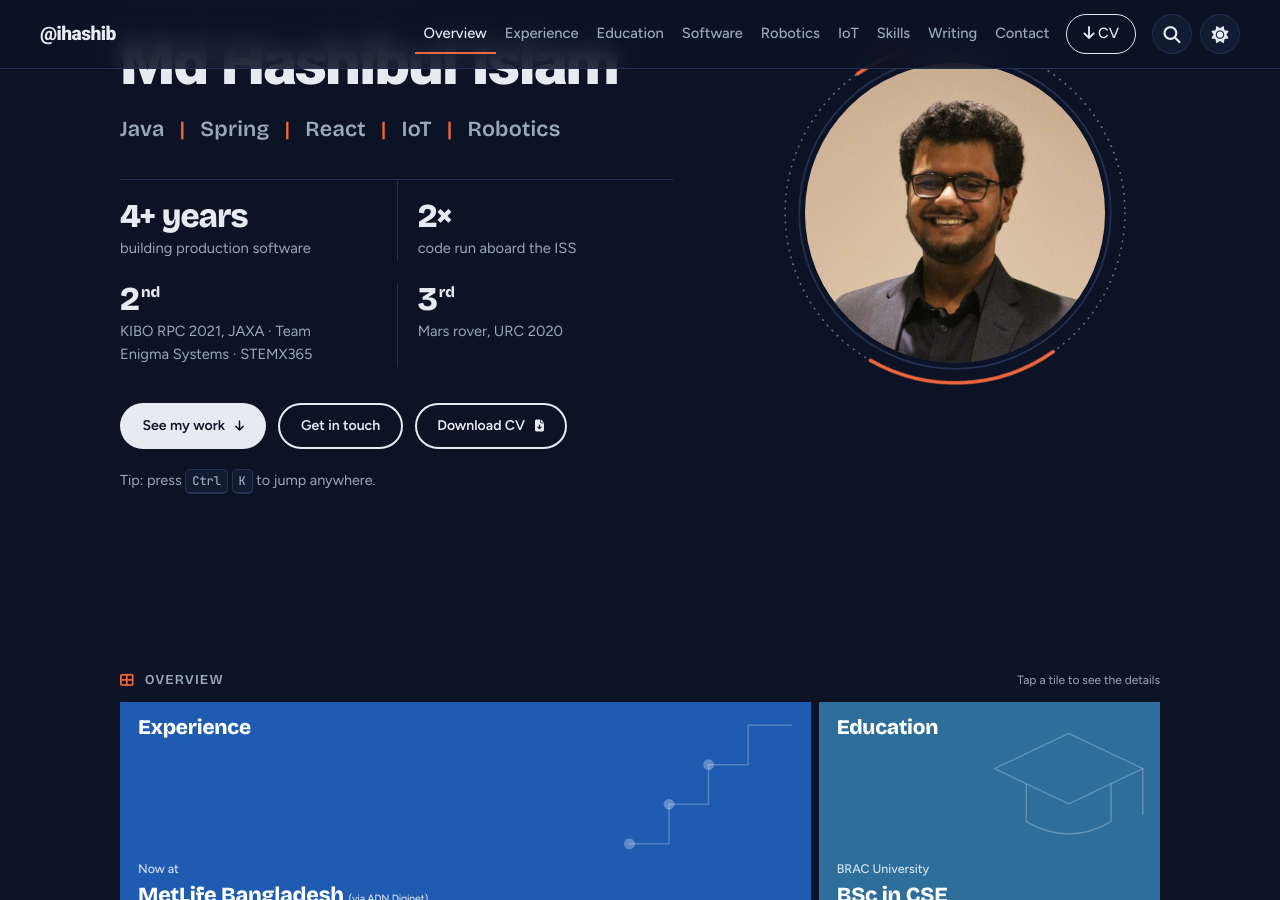
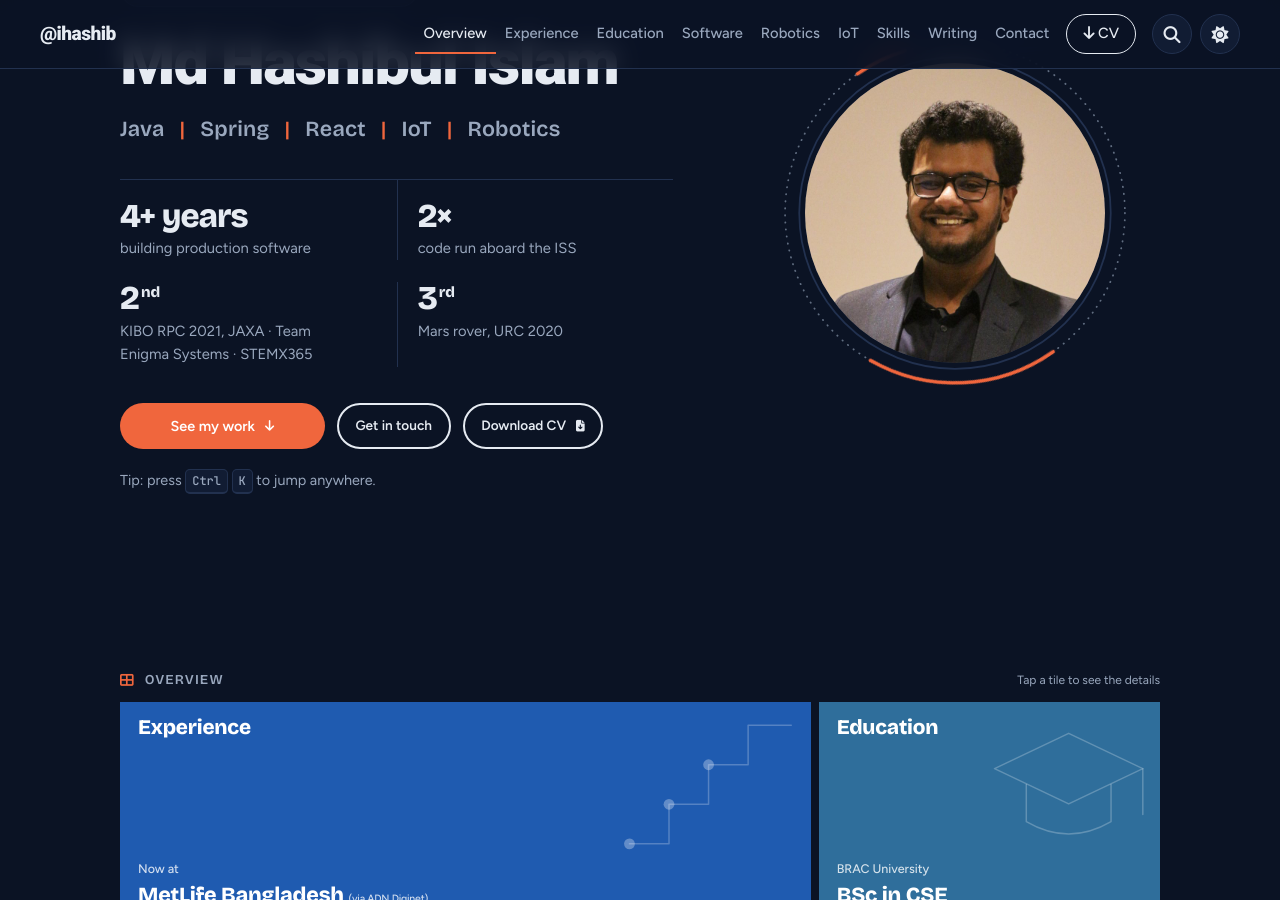
Before and after one commit to ihashib/ihashib.github.io, a Jekyll site: the page built from index.html, in a window 1280 px wide and 900 px high, scrolled down 230 px. Built offline with Jekyll 4.4.1, drawn with Linux system fonts in a browser that asks for light colours.

Commit message:
hero section button changes

```diff
--- a/styles/style.css
+++ b/styles/style.css
@@ -488,6 +488,18 @@ kbd {
   gap: 12px;
   margin-top: 32px;
 }
+/* "See my work" is the one orange call to action; the other two are quieter */
+.hero-actions .btn-solid {
+  background: var(--signal);
+  color: #fff;
+}
+.hero-actions .btn-solid:hover {
+  background: color-mix(in srgb, var(--signal) 86%, #000);
+  color: #fff;
+}
+.hero-actions .btn {
+  justify-content: center;
+}
 
 /* Side-by-side layout: keep all three buttons on one line, easing their
    size down on narrower windows so they still fit the text column */
@@ -534,8 +546,31 @@ kbd {
   }
   .hero-actions .btn {
     white-space: nowrap;
-    font-size: clamp(0.88rem, 1.05vw, 1rem);
-    padding-inline: clamp(14px, 1.6vw, 22px);
+    font-size: clamp(0.85rem, 1vw, 0.95rem);
+    padding-inline: clamp(12px, 1.3vw, 18px);
+  }
+  /* Wider primary button, compact secondary ones */
+  .hero-actions .btn-solid {
+    font-size: clamp(0.9rem, 1.1vw, 1.02rem);
+    padding-inline: clamp(24px, 2.8vw, 40px);
+    min-width: clamp(170px, 16vw, 220px);
+  }
+}
+
+/* Stacked layout (phones, tablets): "See my work" takes the full row,
+   "Get in touch" and "Download CV" share the row below */
+@media (max-width: 900px) {
+  .hero-actions {
+    display: grid;
+    grid-template-columns: 1fr 1fr;
+  }
+  .hero-actions .btn-solid {
+    grid-column: 1 / -1;
+  }
+  .hero-actions .btn-line {
+    padding-inline: 12px;
+    font-size: 0.95rem;
+    white-space: nowrap;
   }
 }
 
```
